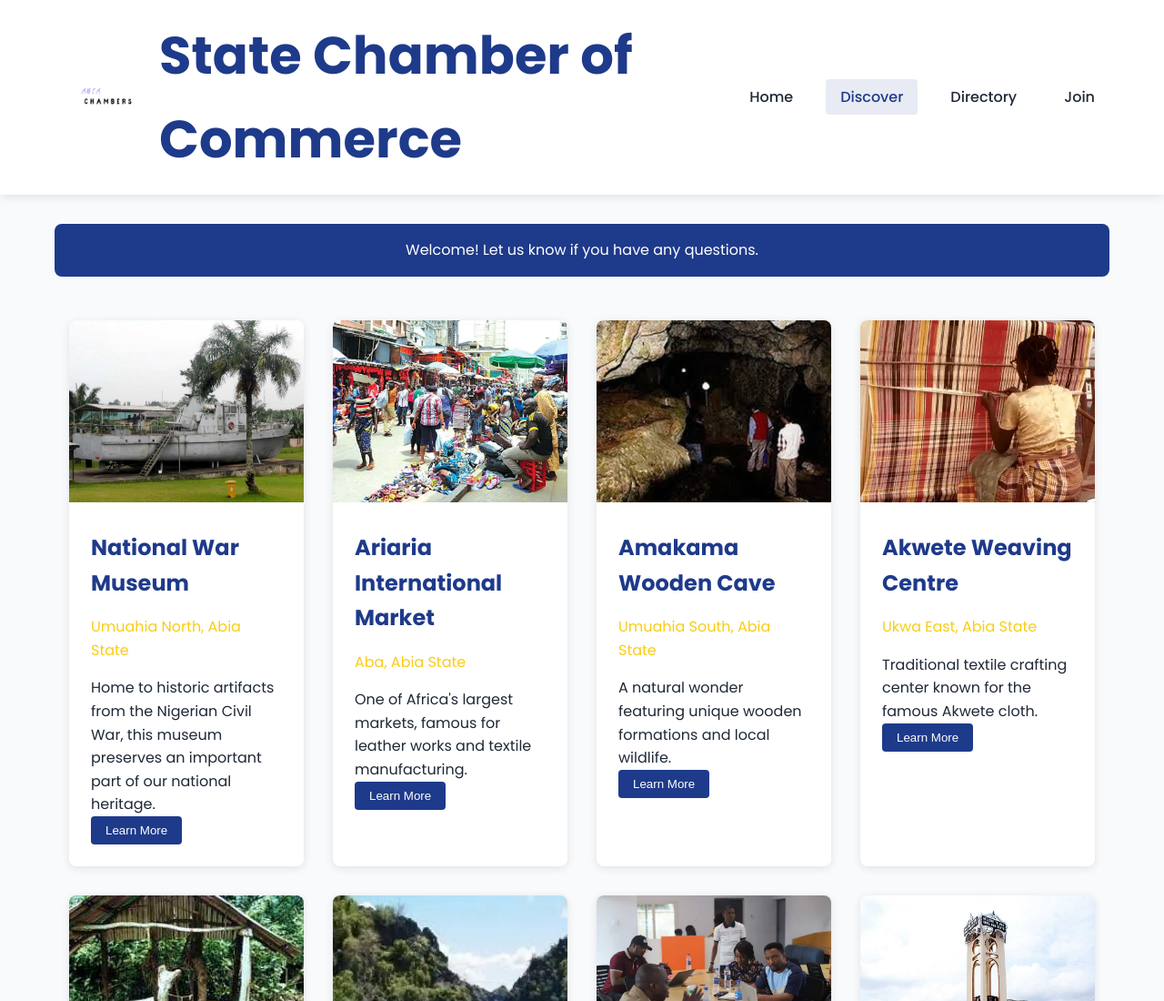
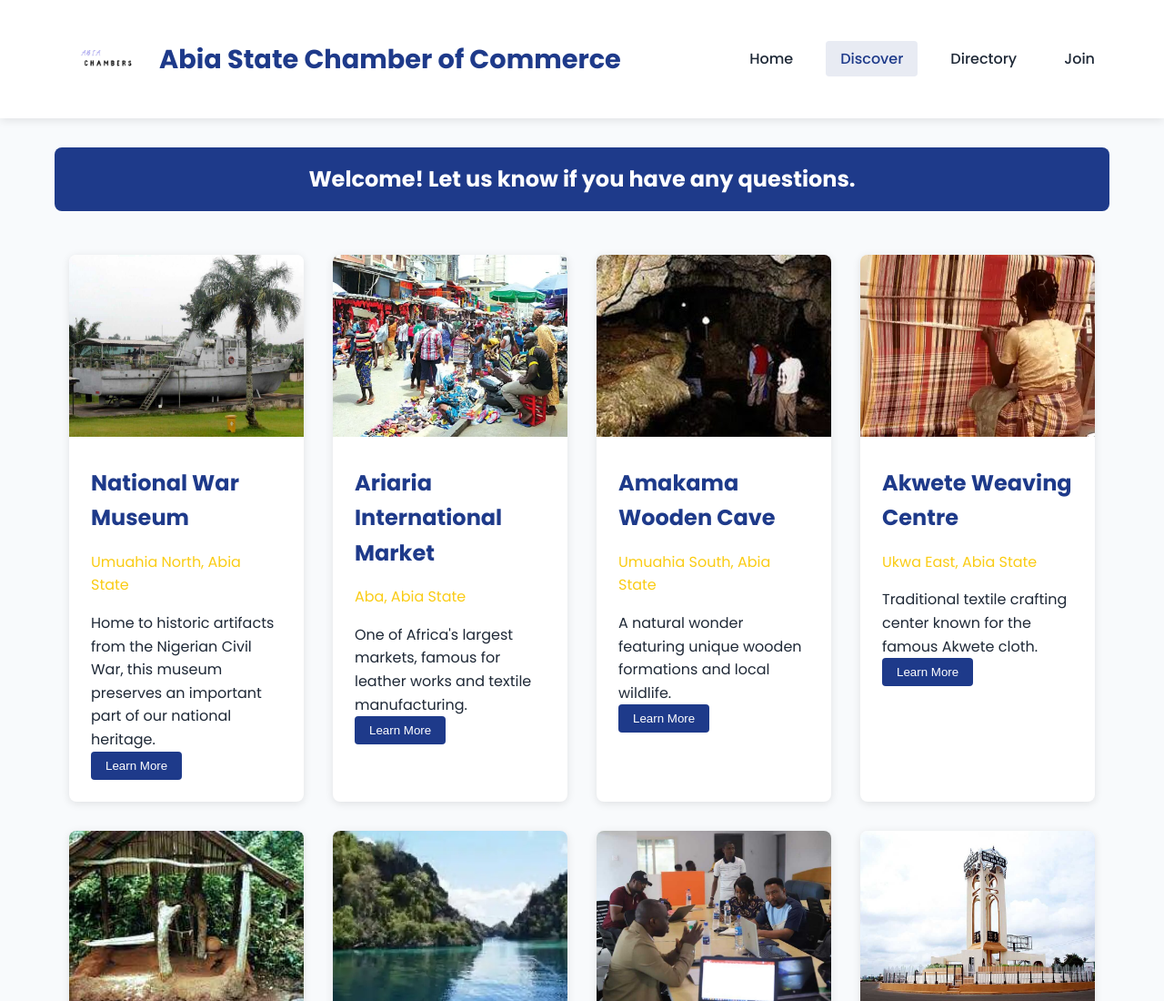
Before and after one commit to chibuezemicahe/wdd231, a plain HTML site: page chamber/discover.html in a window 1280 px wide. Shown: the top 1100 px of the page at 91% size. Drawn offline with Linux system fonts and the light colour scheme; no server answers.

Commit message:
fix: minor fix to the website

```diff
--- a/chamber/discover.html
+++ b/chamber/discover.html
@@ -31,7 +31,7 @@
             <div class="header-content">
                 <div class="logo">
                     <img src="./images/main-logo.png" alt="Abia State Chamber of Commerce Logo">
-                    <div class="logo-text"><h1>  State Chamber of Commerce </h1></div>
+                    <div class="logo-text">Abia State Chamber of Commerce</div>
                 </div>
                 <button class="menu-toggle" aria-label="Toggle navigation">☰</button>
                 <nav>
@@ -48,7 +48,8 @@
 
     <main class="discover-main">
         <div class="container">
-            <section class="welcome-banner" id="welcomeMessage">
+            <section class="welcome-banner" id="welcomesection">
+                <h1 id="welcomeMessage">  </h1>
                 <!-- Welcome message will be inserted here -->
             </section>
 
```
